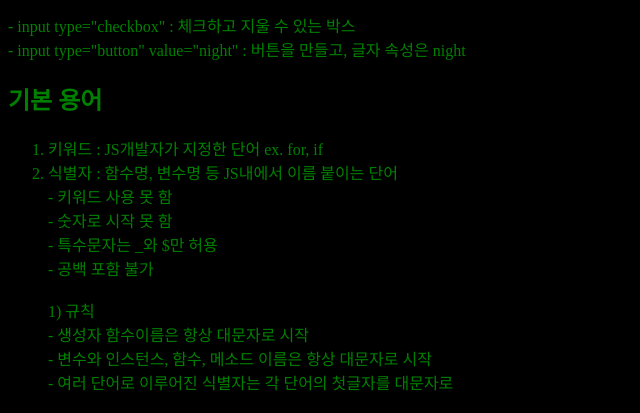
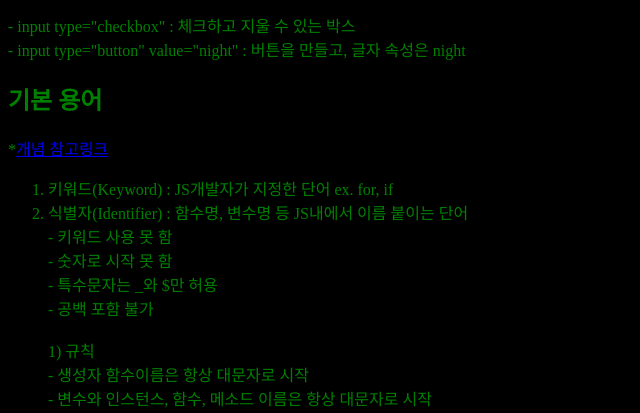
Before and after one commit to Jinnalee/eun, a plain HTML site: page Practice1-2.html in a window 1280 px wide. Shown: the part 677-1090 px from the top of the page, without its empty margins (0-640 px from the left). Drawn offline with nearby package versions, Linux system fonts and the light colour scheme; a script that the page names is missing.

Commit message:
Update Practice1-2.html

```diff
--- a/Practice1-2.html
+++ b/Practice1-2.html
@@ -78,9 +78,10 @@ nightNdayHandler(this)">
 - input type="button" value="night" : 버튼을 만들고, 글자 속성은 night <br>
 
 <h2> 기본 용어 </h2>
+  *<a href = "http://bamtol.net/v5/bbs/board.php?bo_table=pp_js&wr_id=84" target="_blank" title="밤톨넷">개념 참고링크 </a>
 <ol>
-<li> 키워드 : JS개발자가 지정한 단어 ex. for, if </li>
-<li> 식별자 : 함수명, 변수명 등 JS내에서 이름 붙이는 단어 </li>
+<li> 키워드(Keyword) : JS개발자가 지정한 단어 ex. for, if </li>
+<li> 식별자(Identifier) : 함수명, 변수명 등 JS내에서 이름 붙이는 단어 </li>
  - 키워드 사용 못 함
 <br> - 숫자로 시작 못 함
 <br> - 특수문자는 _와 $만 허용
```
